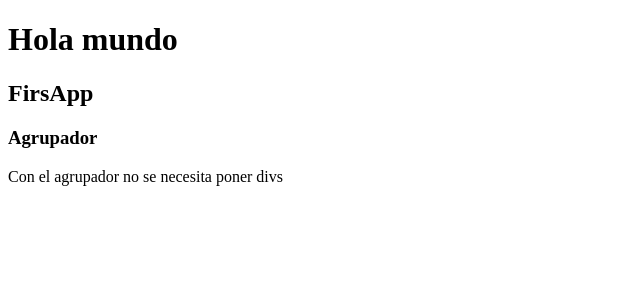
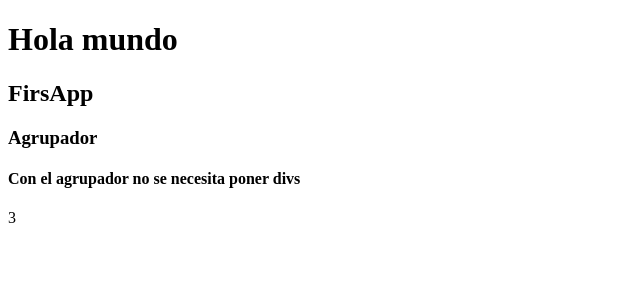
Before and after one commit to lestradess/03-counter-app-vite, a React (Vite) app: page / in a window 1280 px wide. Shown: the top 300 px of the page, without its empty margins (0-640 px from the left). Built offline with nearby package versions, Linux system fonts and the light colour scheme.

Commit message:
Impresión de variables, funciones, etc.

```diff
--- a/src/FirsApp.jsx
+++ b/src/FirsApp.jsx
@@ -1,9 +1,17 @@
+const newMensaje = "Lestrades";
+
+const suma = (x)=> {
+    return x / 2;
+}
+
 export const FirsApp = () => {
+
     return (
         <>
             <h2>FirsApp</h2>
             <h3>Agrupador</h3>
-            <p>Con el agrupador no se necesita poner divs</p>
+            <h4>Con el agrupador no se necesita poner divs</h4>
+            <p>{ suma(6)}</p>
         </>
 
     )
```
